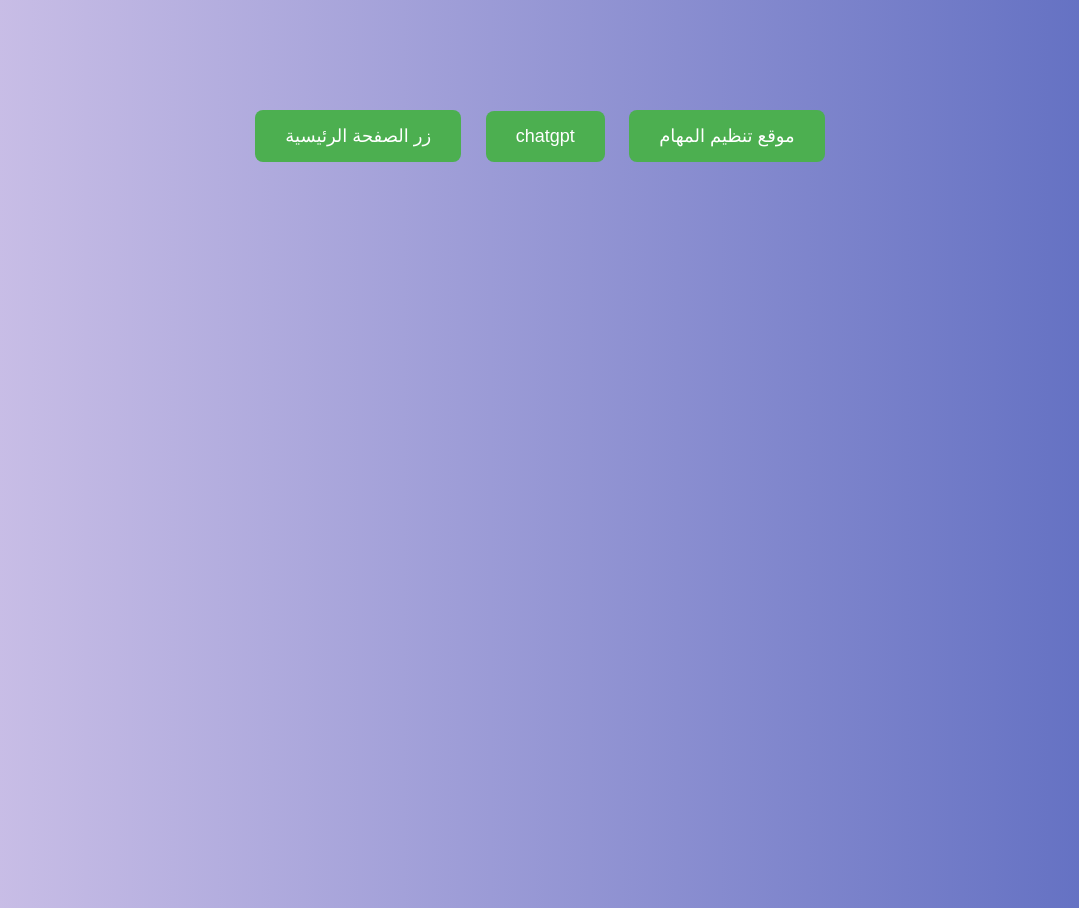
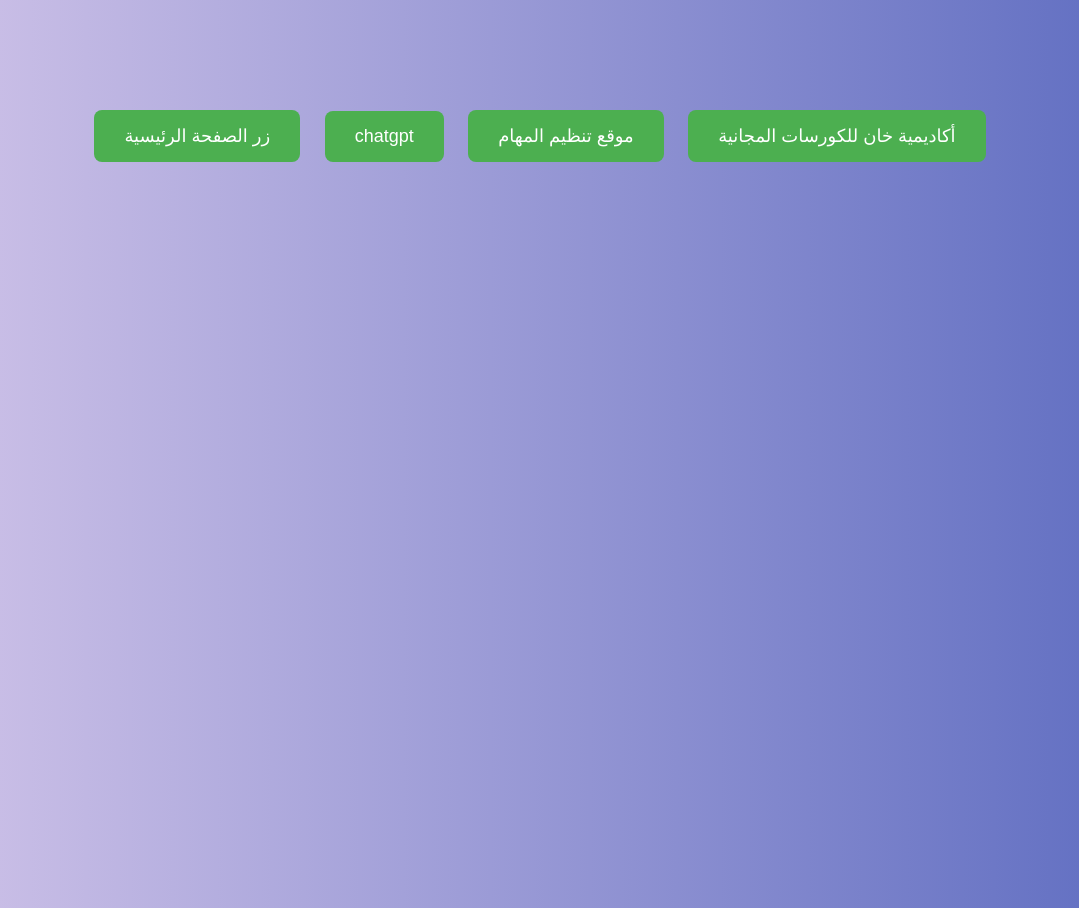
Before and after one commit to Ammar891451/Student-tools, a plain HTML site: page index.html in a window 1280 px wide. Shown: the whole page, without its empty margins (100-1179 px from the left). Drawn offline with Linux system fonts and the light colour scheme.

Commit message:
index.html

```diff
--- a/index.html
+++ b/index.html
@@ -48,3 +48,4 @@
   <button onclick="window.location.href='https://xffjefeq.manus.space/'">موقع تنظيم المهام</button>
 </body>
 </html>
+<button onclick="window.location.href='https://www.khanacademy.org/'">أكاديمية خان للكورسات المجانية</button>
```
